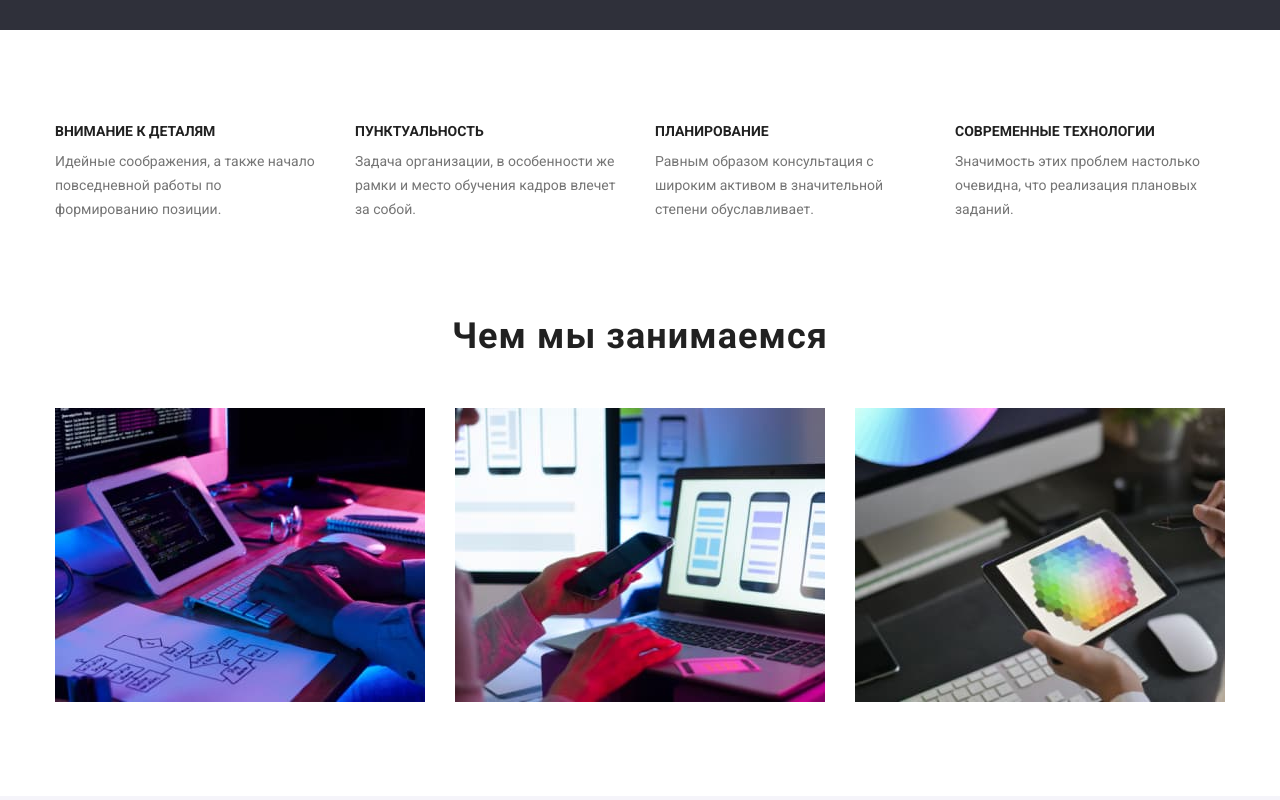
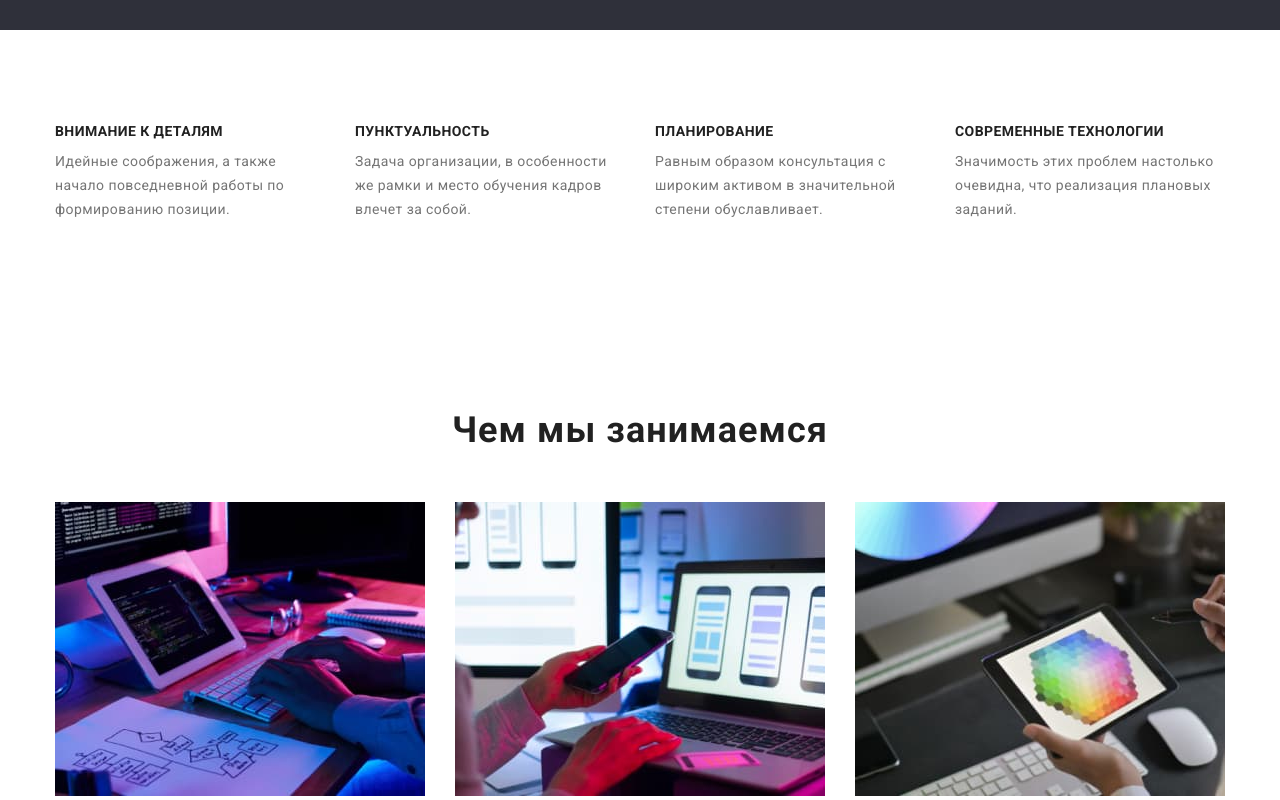
Before and after one commit to Mariia-Petlovana-91/-goit-markup-hw-03, a plain HTML site: page index.html in a window 1280 px wide. Shown: the part 700-1500 px from the top of the page. Drawn offline with nearby package versions, Linux system fonts and the light colour scheme.

Commit message:
edit section features

```diff
--- a/css/style.css
+++ b/css/style.css
@@ -34,7 +34,6 @@ button {
 }
 img {
   display: block;
-
 }
 .container {
   display: flex;
@@ -42,6 +41,10 @@ img {
   padding-left: 15px;
   padding-right: 15px;
   margin: 0 auto;
+}
+.section {
+  padding-top: 94px;
+  padding-bottom: 94px;
 }
 .list {
   list-style: none;
@@ -84,21 +87,21 @@ img {
 .logo-word-light {
   color: var(--logo-word-light);
 }
-.logo-header{
+.logo-header {
   margin-right: 93px;
 }
 /*----------------------------main and portfolio page header ---------------------------*/
 .main-head,
-.head-portfolio {
+.portfolio-head {
   padding-top: 24px;
   padding-bottom: 24px;
   align-items: center;
   border-bottom: 1px solid #ececec;
 }
-.navigation-list{
+.navigation-list {
   display: flex;
- justify-content: center;
- margin-right: 331px;
+  justify-content: center;
+  margin-right: 331px;
 }
 .navigation-item {
   font-weight: 500;
@@ -108,7 +111,7 @@ img {
   text-transform: capitalize;
   margin-right: 50px;
 }
-.navigation-item:last-child{
+.navigation-item:last-child {
   margin-right: 0px;
 }
 .navigation-item > a:link,
@@ -122,9 +125,9 @@ img {
 .navigation-item > a.link.active {
   color: var(--hover-focus-color-others);
 }
-.header-contacts-list
-{display: flex;
-justify-content: center;
+.header-contacts-list {
+  display: flex;
+  justify-content: center;
 }
 .header-contacts-item {
   font-weight: 500;
@@ -133,7 +136,7 @@ justify-content: center;
   letter-spacing: 0.02em;
   margin-right: 50px;
 }
-.header-contacts-item:last-child{
+.header-contacts-item:last-child {
   margin-right: 0px;
 }
 .header-contacts-item > a:link {
@@ -181,38 +184,32 @@ justify-content: center;
   background-color: #188ce8;
 }
 /*---------------------------main page section 2 features----------------------*/
-.features {
-  padding-top: 94px;
-  padding-bottom: 94px;
-  margin-left: auto;
-  margin-top: auto;
+.features-list {
+  display: flex;
+}
+.features-item {
+  width: 270px;
+  margin-right: 30px;
+}
+.features-item:nth-child(4n + 4) {
+  margin-right: 0px;
 }
 .title-features {
   font-size: 14px;
   line-height: 1.14;
-  letter-spacing: 0.03;
+  letter-spacing: 0.03em;
   text-transform: uppercase;
   color: var(--title-color-third);
   margin-bottom: 10px;
 }
-.features-list {
-  display: flex;
-  padding: 0;
-}
-.features-item:not(:last-child) {
-  margin-right: 30px;
-}
+
 .features-text {
   font-size: 14px;
   line-height: 1.71;
-  letter-spacing: 0.03;
+  letter-spacing: 0.03em;
   color: var(--text-color);
-  width: 270px;
 }
 /*  -----main page section 3------------- */
-.wido {
-  background-color: aqua;
-}
 .titlt-what-we-do {
   width: 376px;
   margin-top: 0;
@@ -350,19 +347,17 @@ justify-content: center;
   color: var(--color-text);
 }
 /*-------------------------portfolio section 2 projects--------------------------------*/
-.projects{
+.projects {
   margin-bottom: 94px;
 }
-.list-project{
-
+.list-project {
   display: flex;
   flex-wrap: wrap;
   margin-left: -30px;
   margin-bottom: -30px;
-
 }
 .item-project {
-  flex-basis: calc(100%/3 -30px);
+  flex-basis: calc(100% / 3 -30px);
   margin-left: 30px;
   margin-bottom: 30px;
   text-transform: capitalize;
--- a/index.html
+++ b/index.html
@@ -34,9 +34,10 @@
           <button class="btn-hero" type="button">Заказать услугу</button>
         </section>
         <!----------------------main section 2 features-------------------------------------->
-        <section class="features container">
+        <section class="section">
            <h2 class="title-section visually-hidden" >Как ми роботаем</h2>
-            <ul class="list features-list">
+            <div class="container">
+           <ul class="list features-list">
              <li class="features-item"><h3 class="title-features">Внимание к деталям</h3>
              <p class="features-text">Идейные соображения, а также начало повседневной работы по формированию позиции.</p>
              </li>
@@ -50,9 +51,10 @@
              <p class="features-text">Значимость этих проблем настолько очевидна, что реализация плановых заданий.</p>
              </li>
             </ul>
+            </div>
           </section>
           <!-------------------------main section 3 what wi do---------------------------->
-            <section >
+            <section class="section">
              <h2  class="title-section titlt-what-we-do">Чем мы занимаемся</h2>
              <ul class="list container list-what-we-do">
                  <li class="item-what-we-do"><img src="images/box1.jpg" alt="фото роботи на компётере"
```
Also changed, not shown: portfolio.html (+5 -5 lines).
